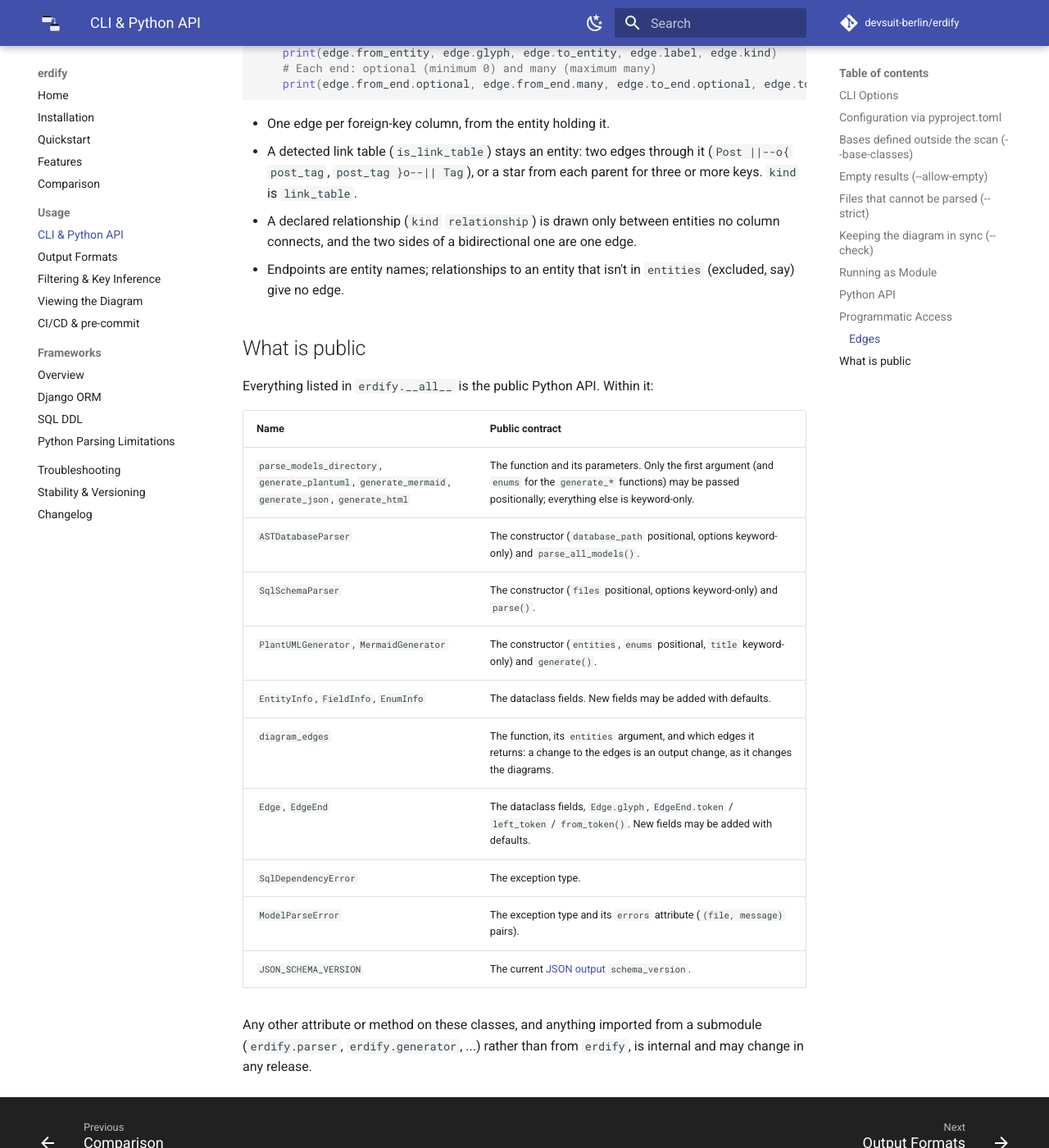
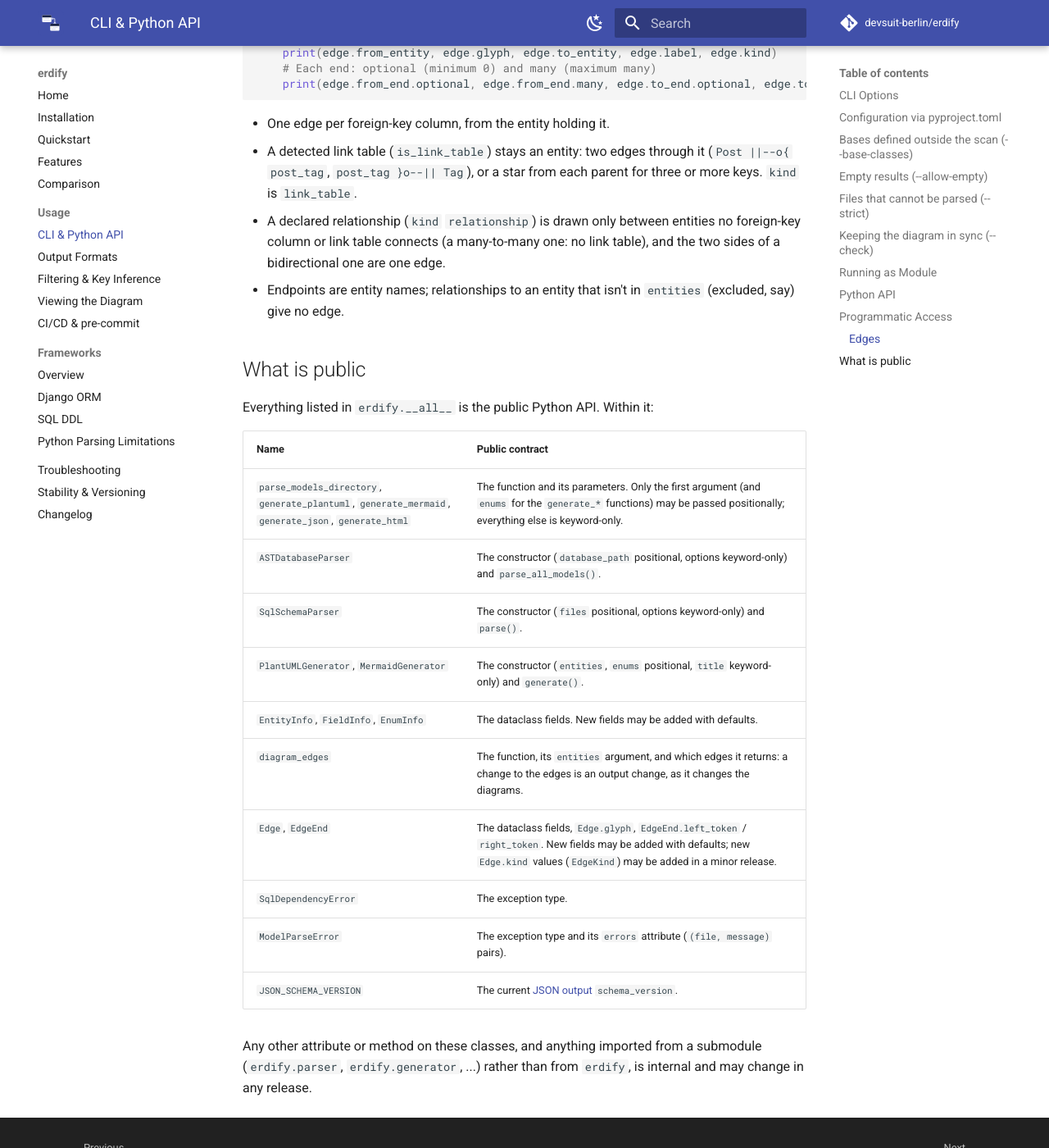
Before and after one commit to devsuit-berlin/erdify, an MkDocs documentation site: the page built from docs/usage/cli.md, in a window 1280 px wide and 1400 px high, scrolled down 6631 px. Shown: the whole window at 82% size. Built offline with MkDocs 1.6.1 and Material for MkDocs 9.7.7, drawn with Linux system fonts in a browser that asks for light colours; comment, search, counter and statistics services are not loaded.

Commit message:
refactor: settle the edge model's public contract (#359)
- Edge.kind is typed EdgeKind (a Literal), exported; new kinds may come in
  a minor release, as the JSON compatibility rules now say.
- EdgeEnd has right_token / left_token; from_token is dropped (unused).
- Docs: a declared many-to-many edge is suppressed only by a link table.
- Tests: explicit back_populates pairing against the name guess, and
  de-duplication of identical edges.

```diff
--- a/docs/schema/output-v1.json
+++ b/docs/schema/output-v1.json
@@ -2,7 +2,7 @@
   "$schema": "https://json-schema.org/draft/2020-12/schema",
   "$id": "https://erdify.devsuit.io/schema/output-v1.json",
   "title": "erdify JSON output, schema_version 1",
-  "description": "The document `erdify --format json` writes. Documented in https://erdify.devsuit.io/usage/output-formats/#json. Keys added later are allowed: consumers must ignore keys they do not know. New `source` and relationship `type` values may be added in a minor release; this file is updated in place then.",
+  "description": "The document `erdify --format json` writes. Documented in https://erdify.devsuit.io/usage/output-formats/#json. Keys added later are allowed: consumers must ignore keys they do not know. New `source`, relationship `type` and edge `kind` values may be added in a minor release; this file is updated in place then.",
   "type": "object",
   "required": ["schema_version", "title", "entities", "edges", "enums"],
   "properties": {
--- a/docs/usage/cli.md
+++ b/docs/usage/cli.md
@@ -352,8 +352,8 @@ for edge in diagram_edges(entities):
   it (`Post ||--o{ post_tag`, `post_tag }o--|| Tag`), or a star from each
   parent for three or more keys. `kind` is `link_table`.
 - A declared relationship (`kind` `relationship`) is drawn only between
-  entities no column connects, and the two sides of a bidirectional one are
-  one edge.
+  entities no foreign-key column or link table connects (a many-to-many one:
+  no link table), and the two sides of a bidirectional one are one edge.
 - Endpoints are entity names; relationships to an entity that isn't in
   `entities` (excluded, say) give no edge.
 
@@ -369,7 +369,7 @@ Everything listed in `erdify.__all__` is the public Python API. Within it:
 | `PlantUMLGenerator`, `MermaidGenerator` | The constructor (`entities`, `enums` positional, `title` keyword-only) and `generate()`. |
 | `EntityInfo`, `FieldInfo`, `EnumInfo` | The dataclass fields. New fields may be added with defaults. |
 | `diagram_edges` | The function, its `entities` argument, and which edges it returns: a change to the edges is an output change, as it changes the diagrams. |
-| `Edge`, `EdgeEnd` | The dataclass fields, `Edge.glyph`, `EdgeEnd.token` / `left_token` / `from_token()`. New fields may be added with defaults. |
+| `Edge`, `EdgeEnd` | The dataclass fields, `Edge.glyph`, `EdgeEnd.left_token` / `right_token`. New fields may be added with defaults; new `Edge.kind` values (`EdgeKind`) may be added in a minor release. |
 | `SqlDependencyError` | The exception type. |
 | `ModelParseError` | The exception type and its `errors` attribute (`(file, message)` pairs). |
 | `JSON_SCHEMA_VERSION` | The current [JSON output](output-formats.md#json) `schema_version`. |
--- a/src/erdify/__init__.py
+++ b/src/erdify/__init__.py
@@ -3,7 +3,7 @@
 from importlib.metadata import PackageNotFoundError, version
 
 from .config import EntityInfo, EnumInfo, FieldInfo
-from .edges import Edge, EdgeEnd, diagram_edges
+from .edges import Edge, EdgeEnd, EdgeKind, diagram_edges
 from .generator import (
     JSON_SCHEMA_VERSION,
     MermaidGenerator,
@@ -29,6 +29,7 @@ __all__ = [
     # Edges
     "Edge",
     "EdgeEnd",
+    "EdgeKind",
     "diagram_edges",
     # Parser
     "ASTDatabaseParser",
```
Also changed, not shown: CHANGELOG.md (+1 -1 lines), docs/usage/output-formats.md (+3 -3 lines), 3 other files.
